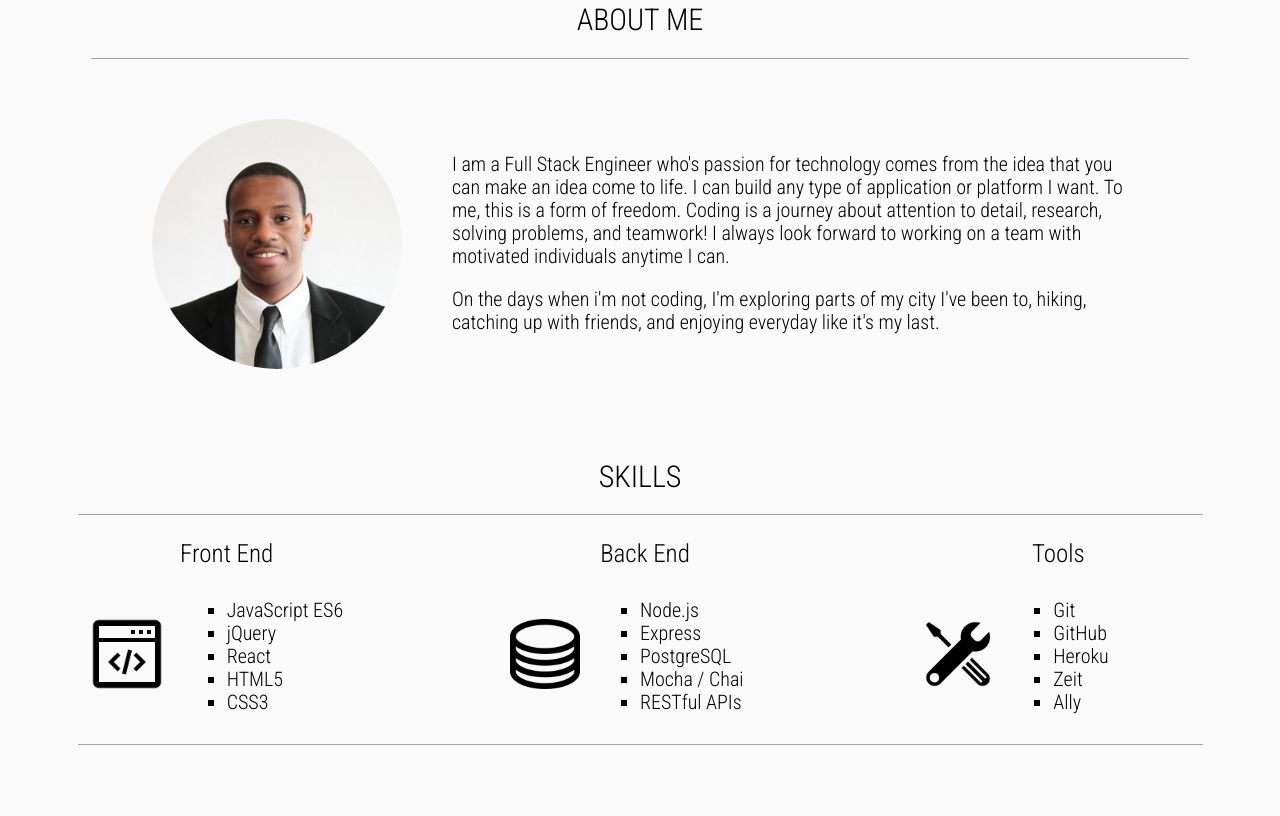
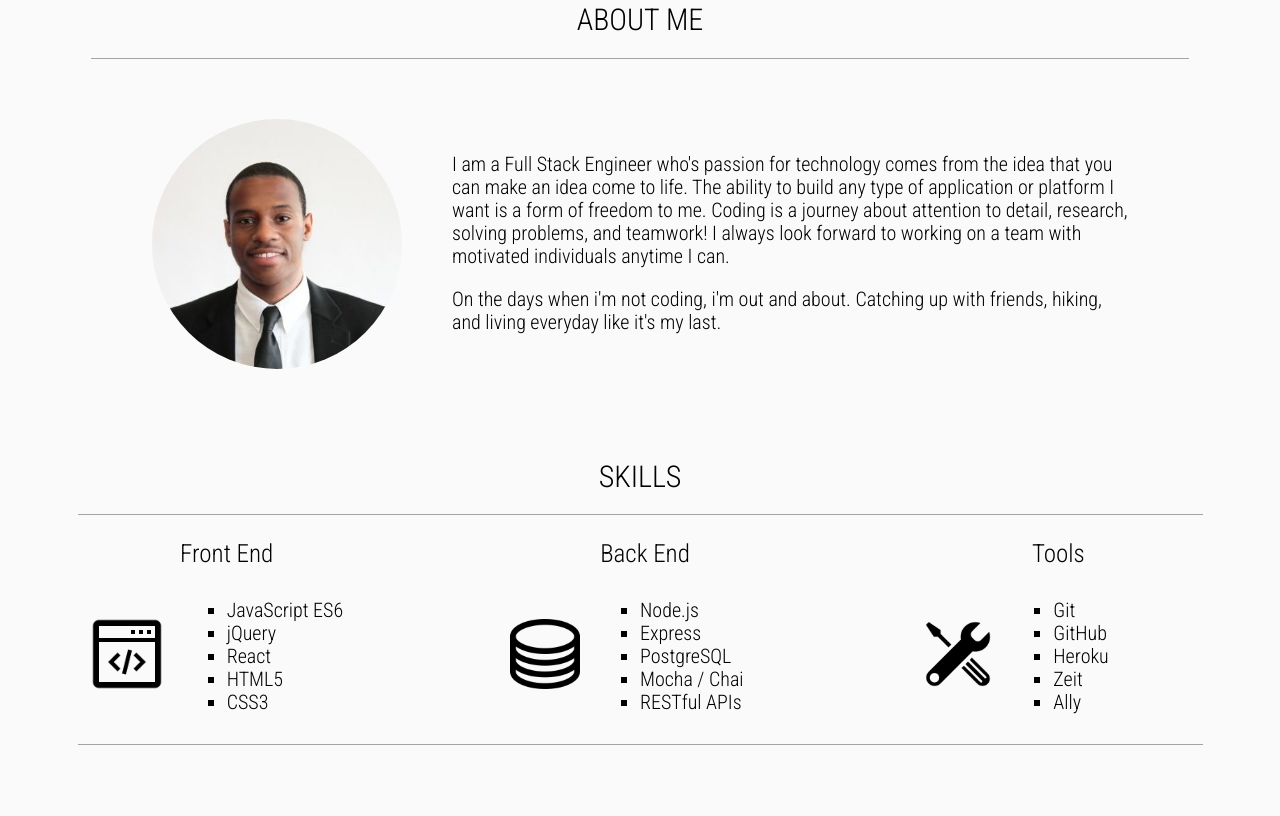
Before and after one commit to alvin-pl/portfolio, a plain HTML site: page index.html in a window 1280 px wide. Shown: the part 704-1520 px from the top of the page. Drawn offline with nearby package versions, Linux system fonts and the light colour scheme.

Commit message:
made corrections to the text

```diff
--- a/index.html
+++ b/index.html
@@ -44,15 +44,15 @@
                 <div class="bio">
                     <p class="bioParagraph">
                         I am a Full Stack Engineer who's passion for technology comes from the idea that you
-                        can make an idea come to life. I can build any type of application or
-                        platform I want. To me, this is a form of freedom. Coding is a journey about
+                        can make an idea come to life. The ability to build any type of application or
+                        platform I want is a form of freedom to me. Coding is a journey about
                         attention to detail, research, solving problems, and teamwork! I always
                         look forward to working on a team with motivated individuals anytime I can.
 
                     </p>
                     <p class="bioParagraph">
-                        On the days when i'm not coding, I'm exploring parts of my city I've been to,
-                        hiking, catching up with friends, and enjoying everyday like it's my last.
+                        On the days when i'm not coding, i'm out and about. Catching up
+                        with friends, hiking, and living everyday like it's my last.
                     </p>
                 </div>
                 <img src="images/profpic.JPG" alt="profile picture" class="profpic">
@@ -164,7 +164,7 @@
                             <img src="images/nba-quiz.png" alt="nba-quiz screenshot" class="projectScreenshot">
                         </div>
                         <p class="projectDescription">Built a straightforward quiz application
-                            that generated questions specific to the NBA. It's for anyone who wants
+                            that generates questions specific to the NBA. It's for anyone who wants
                              to test their knowledge about the NBA. I built this app to play on my down time.</p>
                     </div>
                     <div class="projectTechSpecs">
@@ -185,7 +185,7 @@
         <section class="section contactSection">
             <h3 class="sectionHeader">CONTACT</h3>
             <hr>
-            <p class="contactBlurb">Don't feel hesitant to reach out!</p>
+            <p class="contactBlurb">Feel free to reach out!</p>
             <div class="contactInfo">
                 <ul class="contactMethods">
                     <li class="contactMethod">
```
